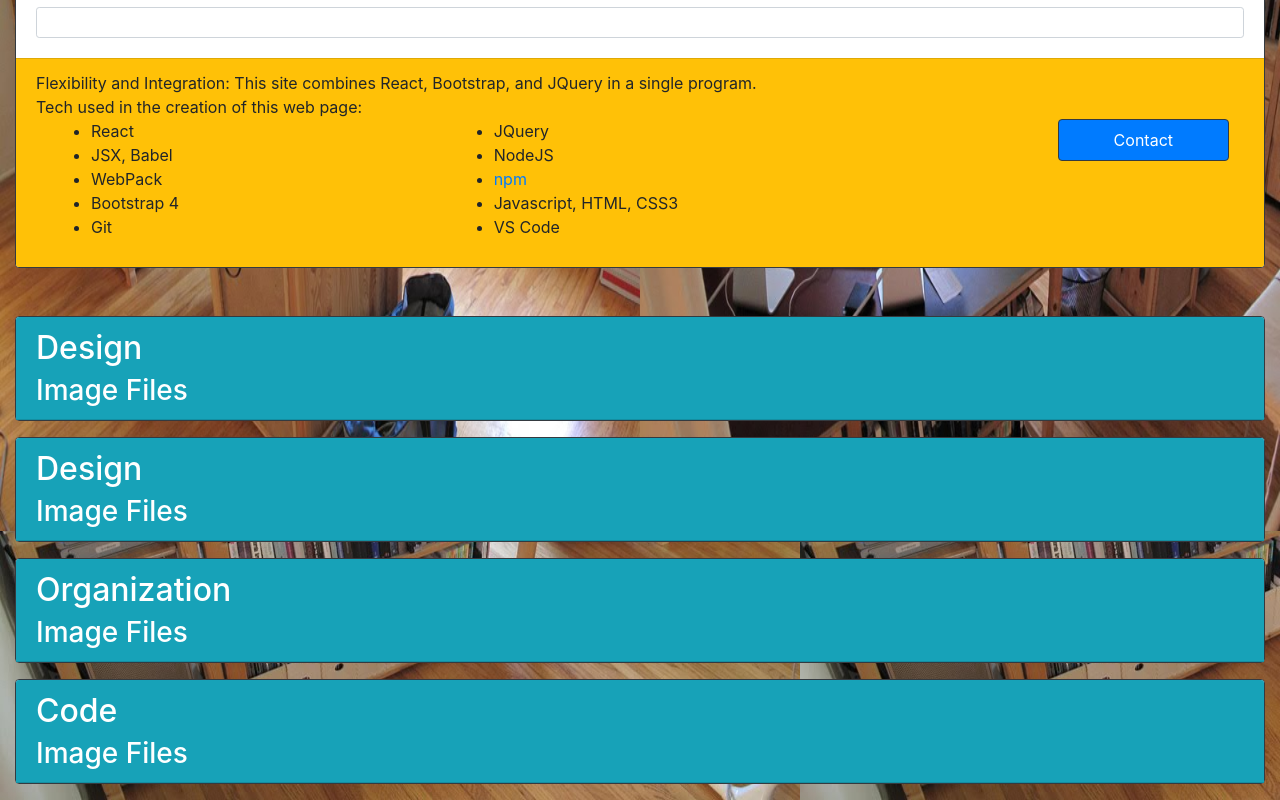
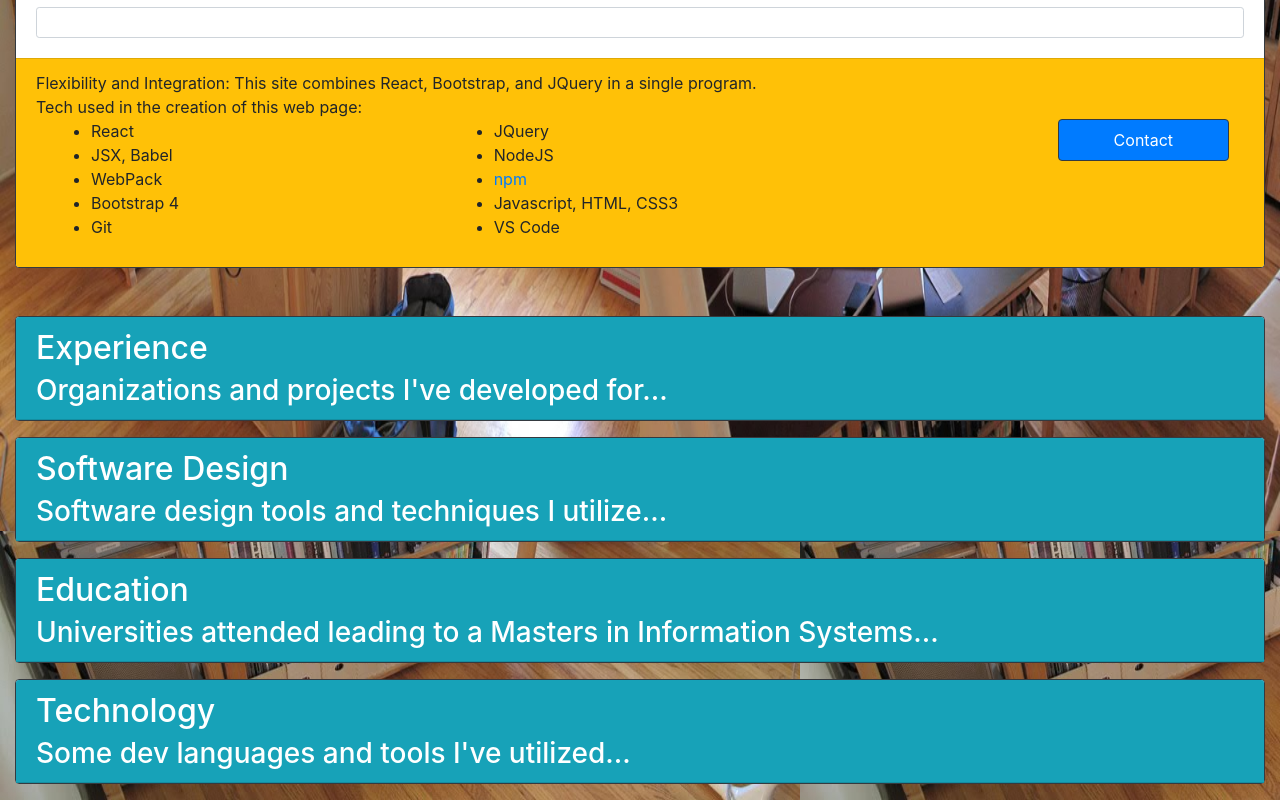
Before and after one commit to joeComponent/developer, a React (Create React App) app: page /developer/about in a window 1280 px wide. Shown: the part 269-1069 px from the top of the page. Built offline with nearby package versions, Linux system fonts and the light colour scheme.

Commit message:
Link and title mods

```diff
--- a/package.json
+++ b/package.json
@@ -1,6 +1,6 @@
 {
   "name": "my-app",
-  "version": "0.1.0",
+  "version": "0.1.1",
   "private": true,
   "homepage": "http://joeComponent.github.io/developer",
   "dependencies": {
--- a/src/components/About.js
+++ b/src/components/About.js
@@ -119,7 +119,7 @@ const About = () => {
 
 							</div>
 							<div className="col-md-2 text-right">
-								<NavLink className="nav-link btn btn-dark bg-primary" exact to="/contact">Contact</NavLink>
+								<NavLink className="nav-link btn btn-dark bg-primary" exact to="/developer/contact">Contact</NavLink>
 							</div>
 						</div>
 					</div>
@@ -130,8 +130,8 @@ const About = () => {
 				<div className="card bg-white border-dark mb-3">
 					<div id="form0" className="card-header bg-info text-white" data-toggle="collapse" data-target=".form0-collapse"
 						aria-expanded="false" aria-controls="form0Div">
-						<h2 className="card-title">Design</h2>
-						<h3 className="card-subtitle">Image Files</h3>
+						<h2 className="card-title">Experience</h2>
+						<h3 className="card-subtitle">Organizations and projects I've developed for...</h3>
 					</div>
 					<div id="form0Div" className="collapse form0-collapse" data-parent='#accordion'>
 						<div className="card-body">
@@ -192,8 +192,8 @@ const About = () => {
 				<div className="card bg-white border-dark mb-3">
 					<div id="form1" className="card-header bg-info text-white" data-toggle="collapse" data-target=".form1-collapse"
 						aria-expanded="false" aria-controls="form1Div">
-						<h2 className="card-title">Design</h2>
-						<h3 className="card-subtitle">Image Files</h3>
+						<h2 className="card-title">Software Design</h2>
+						<h3 className="card-subtitle">Software design tools and techniques I utilize...</h3>
 					</div>
 					<div id="form1Div" className="collapse form1-collapse" data-parent='#accordion'>
 						<div className="card-body">
@@ -236,8 +236,8 @@ const About = () => {
 				<div className="card bg-white border-dark mb-3">
 					<div id="form2" className="card-header bg-info text-white" data-toggle="collapse" data-target=".form2-collapse"
 						aria-expanded="false" aria-controls="form2Div">
-						<h2 className="card-title">Organization</h2>
-						<h3 className="card-subtitle">Image Files</h3>
+						<h2 className="card-title">Education</h2>
+						<h3 className="card-subtitle">Universities attended leading to a Masters in Information Systems...</h3>
 					</div>
 					<div id="form2Div" className="collapse form2-collapse" data-parent='#accordion'>
 						<div className="card-body container">
@@ -285,8 +285,8 @@ const About = () => {
 				<div className="card bg-white border-dark mb-3">
 					<div id="form4" className="card-header bg-info text-white" data-toggle="collapse" data-target=".form4-collapse"
 						aria-expanded="false" aria-controls="form4Div">
-						<h2 className="card-title">Code</h2>
-						<h3 className="card-subtitle">Image Files</h3>
+						<h2 className="card-title">Technology</h2>
+						<h3 className="card-subtitle">Some dev languages and tools I've utilized...</h3>
 					</div>
 					<div id="form4Div" className="collapse form4-collapse" data-parent='#accordion'>
 						<div className="card-body">
```
